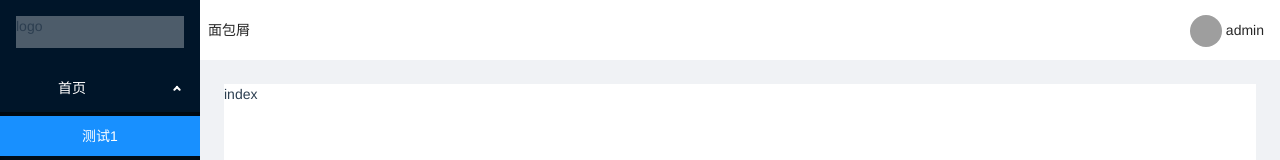
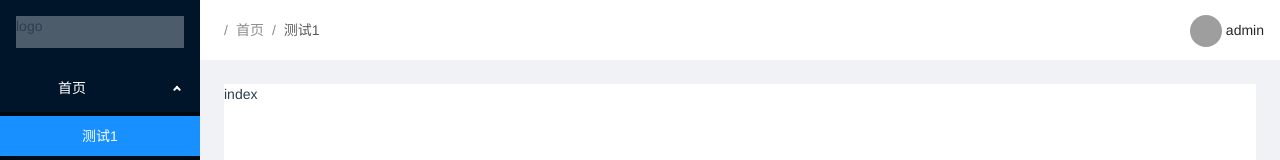
Before and after one commit to Echogithu/admin-vue2, a Vue app: page /home/index in a window 1280 px wide. Shown: the top 160 px of the page. Built offline with nearby package versions, Linux system fonts and the light colour scheme; grey boxes are pictures that could not be loaded.

Commit message:
feat(布局): 面包屑

```diff
--- a/src/layouts/components/Header/Breadcrumb.vue
+++ b/src/layouts/components/Header/Breadcrumb.vue
@@ -1,7 +1,13 @@
 <template>
-  <div>
+  <div class="header-left">
     <a-icon class="trigger" :type="collapsed ? 'menu-unfold' : 'menu-fold'" @click="toggleCollapsed" />
-    <span>面包屑</span>
+    <div class="breadcrumb">
+      <a-breadcrumb>
+        <a-breadcrumb-item v-for="routeItem in $route.matched" :key="routeItem.name">
+          <router-link :to="{ name: routeItem.name }">{{ routeItem.meta.title }}</router-link>
+        </a-breadcrumb-item>
+      </a-breadcrumb>
+    </div>
   </div>
 </template>
 
@@ -19,4 +25,15 @@ export default {
 };
 </script>
 
-<style lang="scss" scoped></style>
+<style lang="scss" scoped>
+.header-left {
+  display: flex;
+  flex-direction: row;
+  align-items: center;
+  .breadcrumb {
+    display: flex;
+    flex-direction: row;
+    margin-left: 8px;
+  }
+}
+</style>
--- a/src/plugins/registComponents.js
+++ b/src/plugins/registComponents.js
@@ -4,10 +4,10 @@
 其中javascriptEnabled的值必须为true，否则主题定制的样式无法生效
  */
 import Vue from 'vue';
-import { Button, Dropdown, Input, Layout, Avatar, Icon, Menu } from 'ant-design-vue';
+import { Button, Dropdown, Input, Layout, Avatar, Icon, Menu, Breadcrumb } from 'ant-design-vue';
 
 /*需要注册的组件名字, 注册之前需要确保已经import这个组件*/
-const components = [Button, Input, Layout, Dropdown, Avatar, Icon, Menu];
+const components = [Button, Input, Layout, Dropdown, Avatar, Icon, Menu, Breadcrumb];
 register(components);
 
 function register(components) {
```
